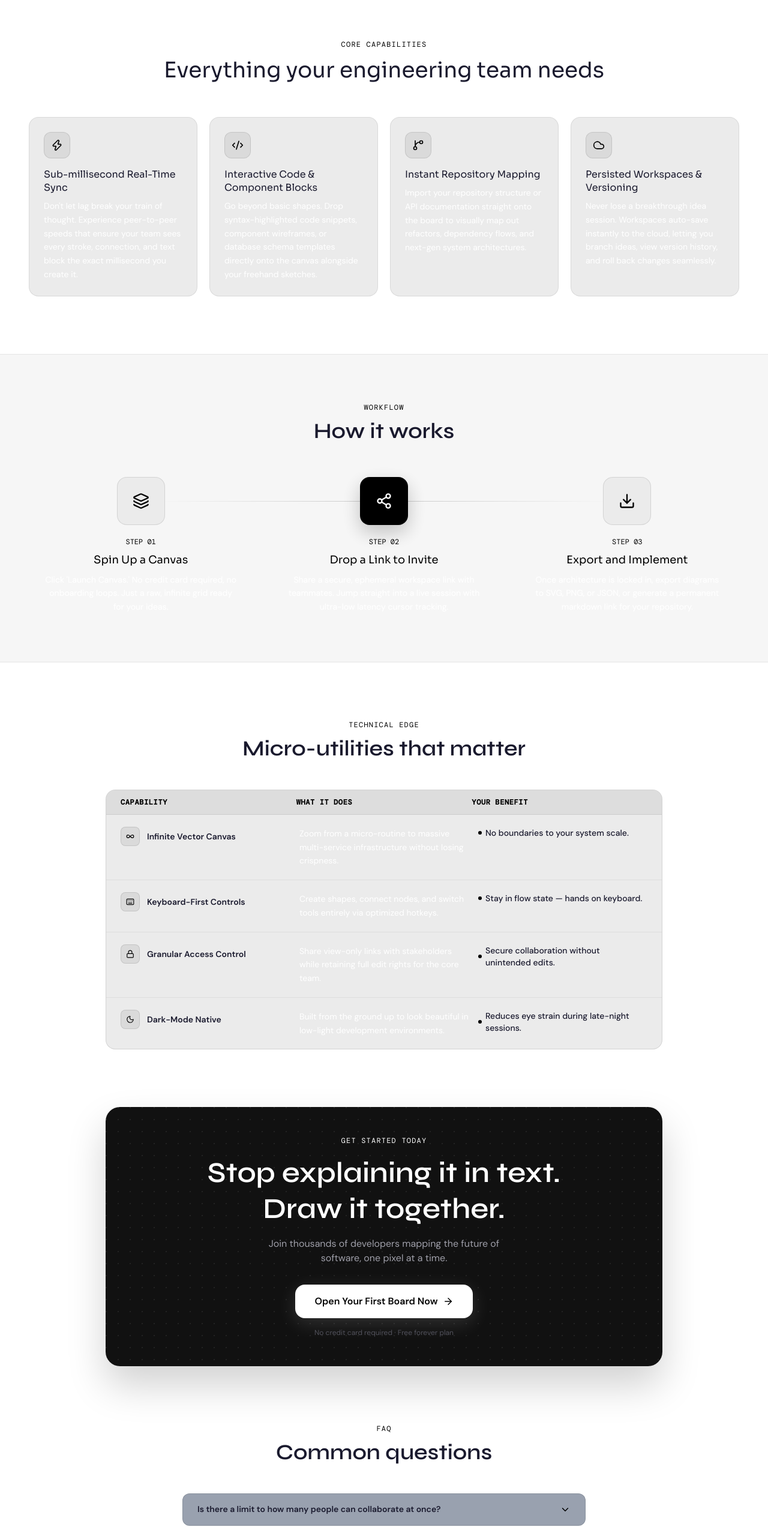
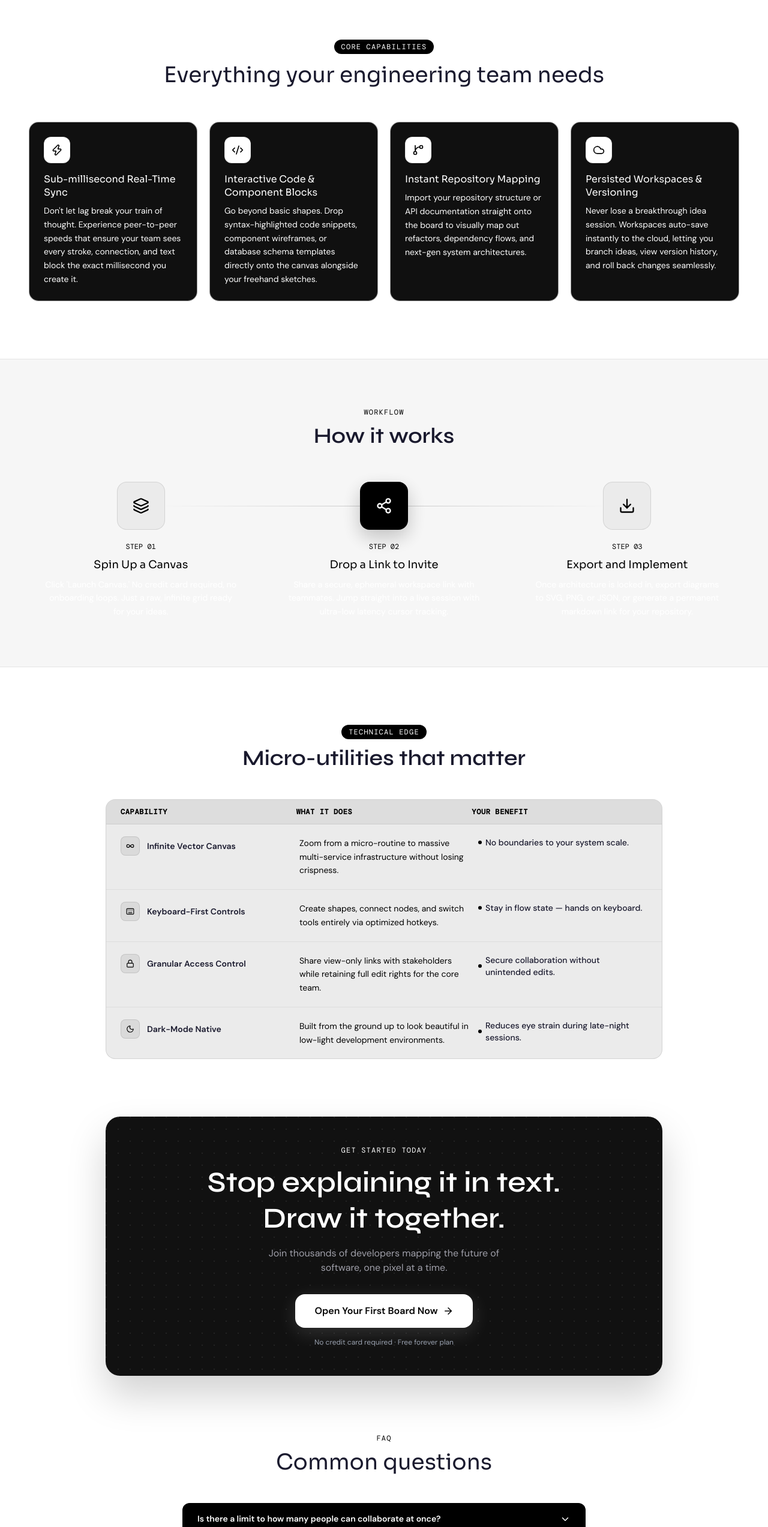
Before and after one commit to 1304-PK/collaborative-editor, a React (Vite) app in the folder client/: page / in a window 1280 px wide. Shown: the part 842-3387 px from the top of the page at 60% size. Built offline with nearby package versions, Linux system fonts and the light colour scheme; a web font is replaced by a local one.

Commit message:
Change font colors for Landing page

```diff
--- a/client/src/pages/LandingPage.jsx
+++ b/client/src/pages/LandingPage.jsx
@@ -26,19 +26,19 @@ function FAQItem({ q, a }) {
   const [open, setOpen] = useState(false);
   return (
     <div
-      className="border rounded-xl overflow-hidden transition-all duration-300 bg-gray-400"
+      className="border rounded-xl overflow-hidden transition-all duration-300 bg-black"
       style={{ borderColor: open ? "rgba(0,0,0,0.4)" : "rgba(0,0,0,0.1)" }}
     >
       <button
         className="w-full flex items-center justify-between px-6 py-4 text-left gap-4"
         onClick={() => setOpen(!open)}
       >
-        <span className="font-semibold text-[#1a1a2e] text-sm leading-snug">{q}</span>
+        <span className="font-semibold text-white text-sm leading-snug">{q}</span>
         <ChevronDown
           size={18}
           className="flex-shrink-0 transition-transform duration-300"
           style={{
-            color: ACCENT,
+            color: "white",
             transform: open ? "rotate(180deg)" : "rotate(0deg)",
           }}
         />
@@ -169,7 +169,9 @@ export default function LandingPage() {
           ))}
         </div>
 
-        <button className="btn-primary pulse-ring px-5 py-2 rounded-lg text-sm font-semibold">
+        <button className="btn-primary pulse-ring px-5 py-2 rounded-lg text-sm font-semibold"
+        onClick={() => {navigate("/auth/login")}}
+        >
           Launch Canvas
         </button>
       </nav>
@@ -215,7 +217,7 @@ export default function LandingPage() {
 
               <div className="flex flex-wrap gap-3">
                 <button className="btn-primary flex items-center gap-2 px-6 py-3 rounded-xl font-semibold text-sm"
-                onClick={() => {navigate("/dashboard")}}
+                onClick={() => {navigate("/auth/login")}}
                 >
                   Launch Canvas
                   <ArrowRight size={16} />
@@ -279,7 +281,7 @@ export default function LandingPage() {
       {/* ── FEATURES ─────────────────────────────── */}
       <section className="px-6 md:px-12 py-24 max-w-7xl mx-auto">
         <div className="text-center mb-14">
-          <p className="mono text-xs uppercase tracking-widest mb-3 text-black">
+          <p className="mono text-xs uppercase tracking-widest mb-3 text-white bg-black mx-auto w-fit px-3 py-1 rounded-full">
             Core Capabilities
           </p>
           <h2 className=" text-3xl md:text-4xl font-700 text-[#1a1a2e] leading-tight"
@@ -296,20 +298,20 @@ export default function LandingPage() {
                 key={f.title}
                 className="card-hover rounded-2xl p-6"
                 style={{
-                  background: "#ebebeb",
-                  border: "1px solid rgba(0,0,0,0.08)",
+                  background: "#101010",
+                  border: "1px solid #ebebeba1",
                 }}
               >
                 <div
                   className="w-11 h-11 rounded-xl flex items-center justify-center mb-4"
                   style={{
-                    background: "rgba(0,0,0,0.07)",
+                    background: "white",
                     border: "1px solid rgba(0,0,0,0.1)",
                   }}
                 >
                   <Icon size={20} color="#000" />
                 </div>
-                <h3 className=" font-700 text-[#1a1a2e] text-base mb-2 leading-snug"
+                <h3 className=" font-700 text-[white] text-base mb-2 leading-snug"
                   style={{ fontFamily: "Sora" }}>
                   {f.title}
                 </h3>
@@ -376,7 +378,7 @@ export default function LandingPage() {
       {/* ── COMPARISON TABLE ─────────────────────── */}
       <section className="px-6 md:px-12 mb-24 max-w-5xl mx-auto">
         <div className="text-center mb-12">
-          <p className="mono text-xs uppercase tracking-widest mb-3 text-black">
+          <p className="mono text-xs uppercase tracking-widest mb-3 text-white bg-black w-fit m-auto px-3 py-1 rounded-full ">
             Technical Edge
           </p>
           <h2 className="syne text-3xl md:text-4xl font-700 text-[#1a1a2e]">
@@ -424,7 +426,7 @@ export default function LandingPage() {
                   </div>
                   <span className="font-semibold text-[#1a1a2e] text-sm">{row.feature}</span>
                 </div>
-                <p className="text-sm text-white leading-relaxed">{row.detail}</p>
+                <p className="text-sm text-black leading-relaxed">{row.detail}</p>
                 <div className="flex items-center gap-1.5">
                   <span className="w-1.5 h-1.5 rounded-full flex-shrink-0 bg-black" />
                   <p className="text-sm font-medium text-[#1a1a2e]">{row.benefit}</p>
@@ -469,12 +471,12 @@ export default function LandingPage() {
             <button
               className="inline-flex items-center gap-2 px-8 py-4 rounded-2xl font-semibold text-black bg-white transition-all hover:scale-105 active:scale-100"
               style={{ boxShadow: "0 8px 32px rgba(255,255,255,0.14)" }}
-              onClick={() => {navigate("/dashboard")}}
+              onClick={() => {navigate("/auth/login")}}
             >
               Open Your First Board Now
               <ArrowRight size={18} />
             </button>
-            <p className="text-zinc-600 text-xs mt-4">No credit card required · Free forever plan</p>
+            <p className="text-gray-400 text-xs mt-4">No credit card required · Free forever plan</p>
           </div>
         </div>
       </section>
@@ -485,7 +487,9 @@ export default function LandingPage() {
           <p className="mono text-xs uppercase tracking-widest mb-3 text-black">
             FAQ
           </p>
-          <h2 className="syne text-3xl md:text-4xl font-700 text-[#1a1a2e]">
+          <h2 className="text-3xl md:text-4xl font-700 text-[#1a1a2e]"
+          style={{fontFamily: "Sora"}}
+          >
             Common questions
           </h2>
         </div>
@@ -507,10 +511,10 @@ export default function LandingPage() {
             <div className="w-6 h-6 rounded-md flex items-center justify-center bg-black">
               <Layers size={12} className="text-white" />
             </div>
-            <span className="syne font-700 text-sm text-black">Vektrix</span>
+            <span className="syne font-700 text-sm text-black">Whiteboard</span>
           </div>
           <p className="text-xs text-white mono">
-            © 2025 Vektrix Inc. Built for builders.
+            © 2026 Whiteboard Inc. Built for builders.
           </p>
           <div className="flex items-center gap-6">
             {["Privacy", "Terms", "Status", "GitHub"].map((l) => (
```
